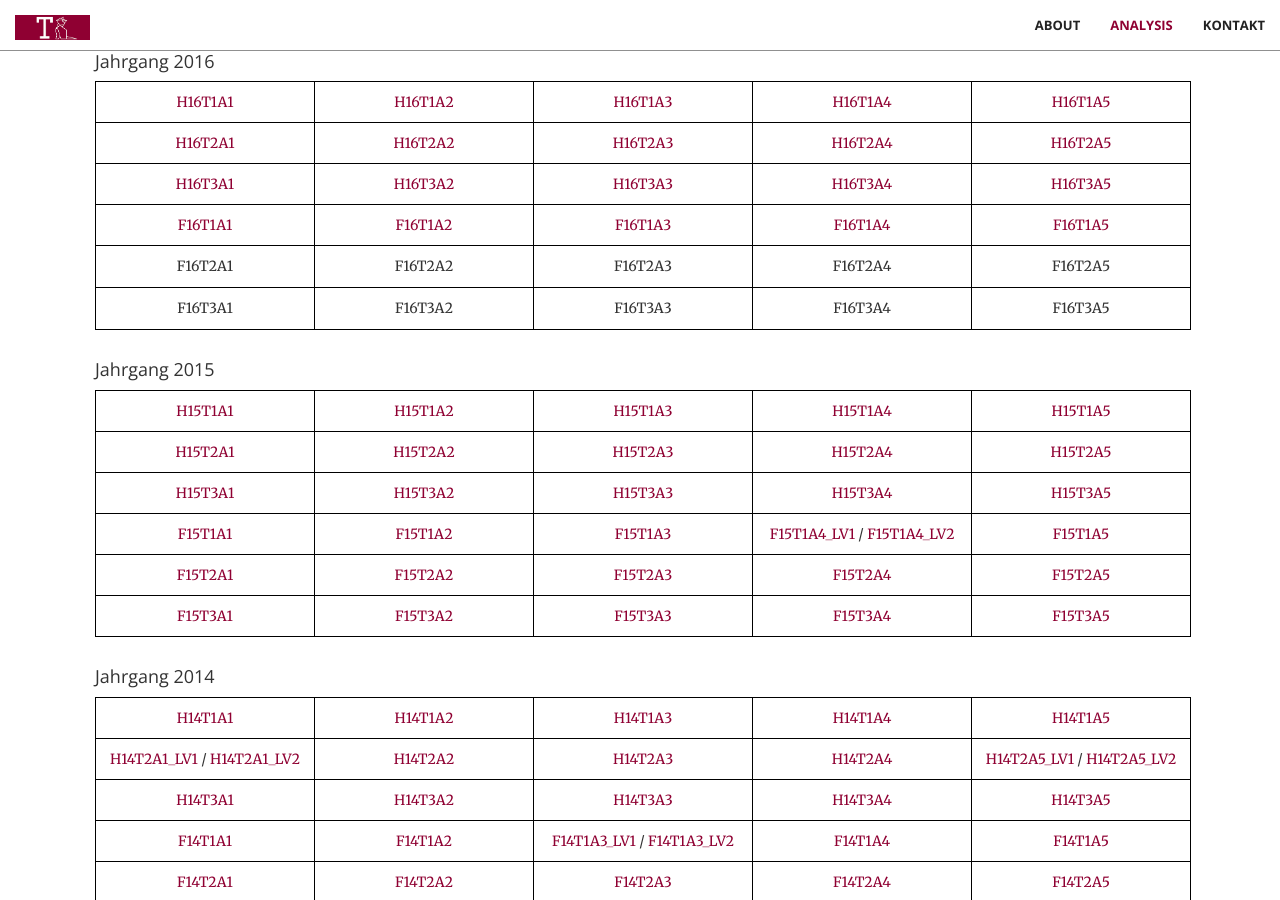
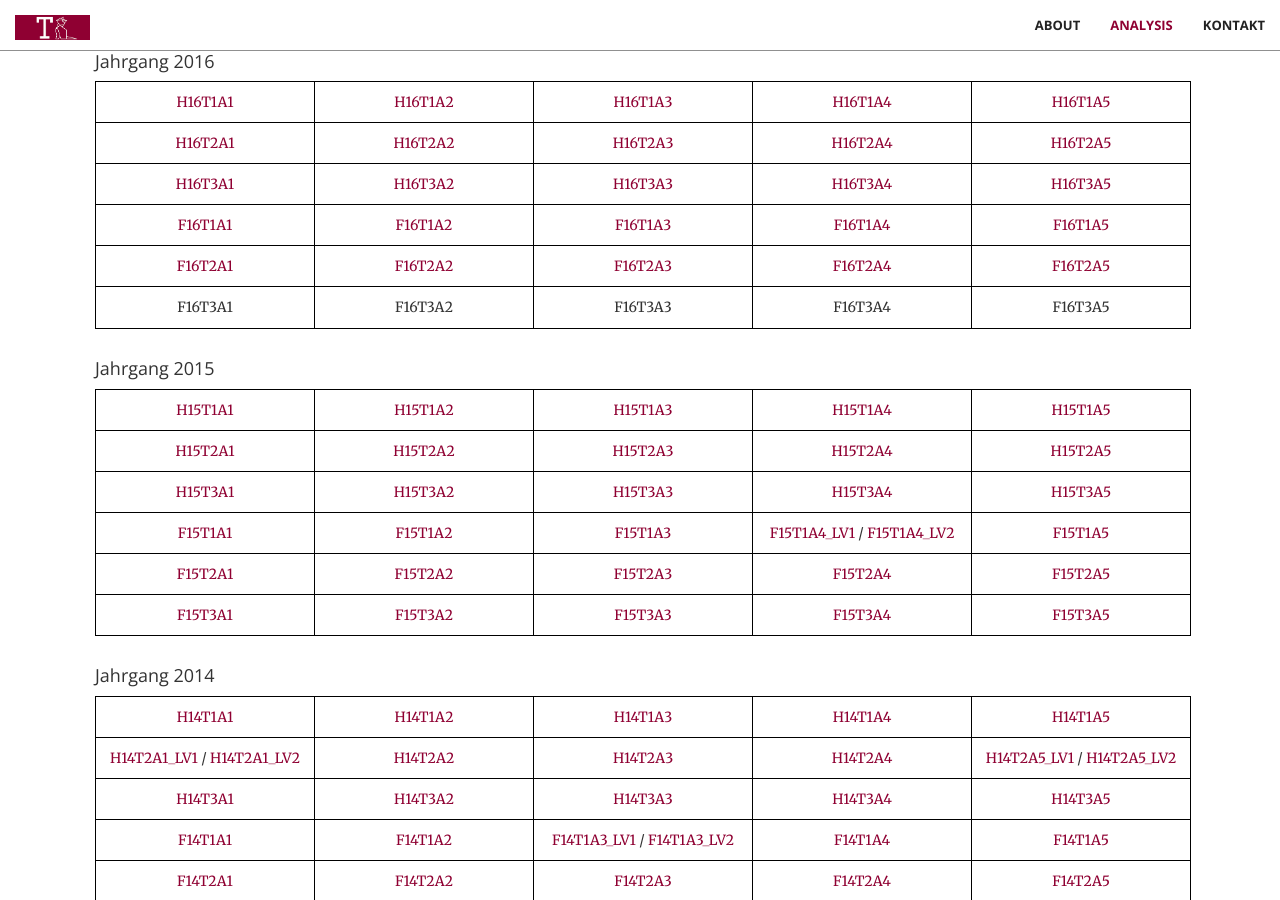
Before and after one commit to trabaldini/trabaldini.github.io, a Jekyll site: the page built from index.html, in a window 1280 px wide and 900 px high, scrolled down 4375 px. Built offline with Jekyll 4.4.1, drawn with Linux system fonts in a browser that asks for light colours; some web fonts are replaced.

Commit message:
Adds F16T2 solutions

```diff
--- a/_includes/math.html
+++ b/_includes/math.html
@@ -1031,19 +1031,19 @@
                             </tr>
                             <tr>
                                 <td style="width:20%">
-                                    <p>F16T2A1</p>
-                                </td>
-                                <td style="width:20%">
-                                    <p>F16T2A2</p>
-                                </td>
-                                <td style="width:20%">
-                                    <p>F16T2A3</p>
-                                </td>
-                                <td style="width:20%">
-                                    <p>F16T2A4</p>
-                                </td>
-                                <td style="width:20%">
-                                    <p>F16T2A5</p>
+                                    <a href="aufg/F16T2A1_FT.pdf" target="_blank">F16T2A1</a>
+                                </td>
+                                <td style="width:20%">
+                                    <a href="aufg/F16T2A2_DGL.pdf" target="_blank">F16T2A2</a>
+                                </td>
+                                <td style="width:20%">
+                                    <a href="aufg/F16T2A3_DGL.pdf" target="_blank">F16T2A3</a>
+                                </td>
+                                <td style="width:20%">
+                                    <a href="aufg/F16T2A4_RA.pdf" target="_blank">F16T2A4</a>
+                                </td>
+                                <td style="width:20%">
+                                    <a href="aufg/F16T2A5_FT.pdf" target="_blank">F16T2A5</a>
                                 </td>
                             </tr>
                             <tr>
```
Also changed, not shown: 5 other files.
